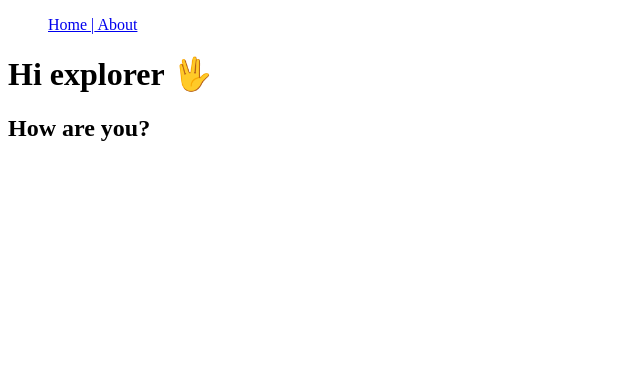
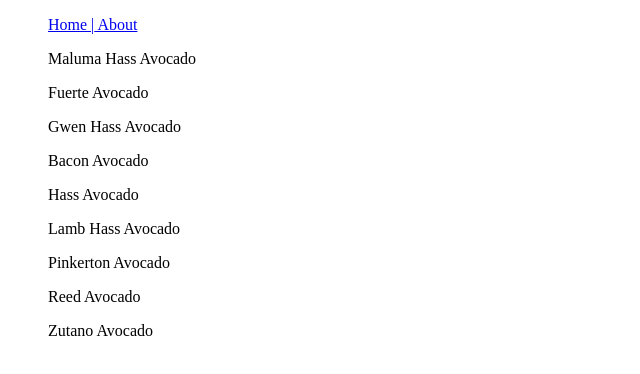
Before and after one commit to Elchicogamer117/AvoStore, a Next.js app: page / in a window 1280 px wide. Shown: the top 374 px of the page, without its empty margins (0-640 px from the left). Built offline with nearby package versions, Linux system fonts and the light colour scheme.

Commit message:
Dynamic api consumption 🔄

```diff
--- a/package.json
+++ b/package.json
@@ -5,6 +5,8 @@
   "main": "index.js",
   "scripts": {
     "dev": "next",
+    "dev:debug": "NODE_OPTIONS='--inspect' next",
+    "dev:inspect": "npm --node-options=--inspect=0.0.0.0:9229 run dev",
     "build": "next build",
     "start": "next start"
   },
--- /dev/null
+++ b/pages/api/avo/[id].ts
@@ -0,0 +1,13 @@
+import Database from "@database";
+import { NextApiRequest, NextApiResponse } from "next";
+
+const allAvos = async (req: NextApiRequest, res: NextApiResponse) => {
+  const db = new Database()
+
+  const ID = req.query.id
+  const entry = await db.getById(ID as string)
+
+  res.status(200).json( entry )
+}
+
+export default allAvos
--- a/pages/index.tsx
+++ b/pages/index.tsx
@@ -1,13 +1,23 @@
-import React from 'react'
+import React, { useEffect, useState } from 'react'
 import Nabvar from '../components/Navbar/Nabvar'
 
 const Home = () => {
+  const [productList, setProductList] = useState<TProduct[]>([])
+
+  useEffect(() => {
+    window.fetch('api/avo/')
+      .then(res => res.json())
+      .then(({ data, length }) => setProductList(data))
+      .catch(error => console.error(error))
+  },[])
+
   return (
-    <div>
+    <section>
       <Nabvar />
-      <h1> Hi explorer 🖖 </h1>
-      <h2> How are you?</h2>
-    </div>
+      {productList.map((product) => (
+        <ul>{product.name}</ul>
+      ))}
+    </section>
   )
 }
 
```
Also changed, not shown: pages/product/[productID].tsx (+20 -2 lines).
